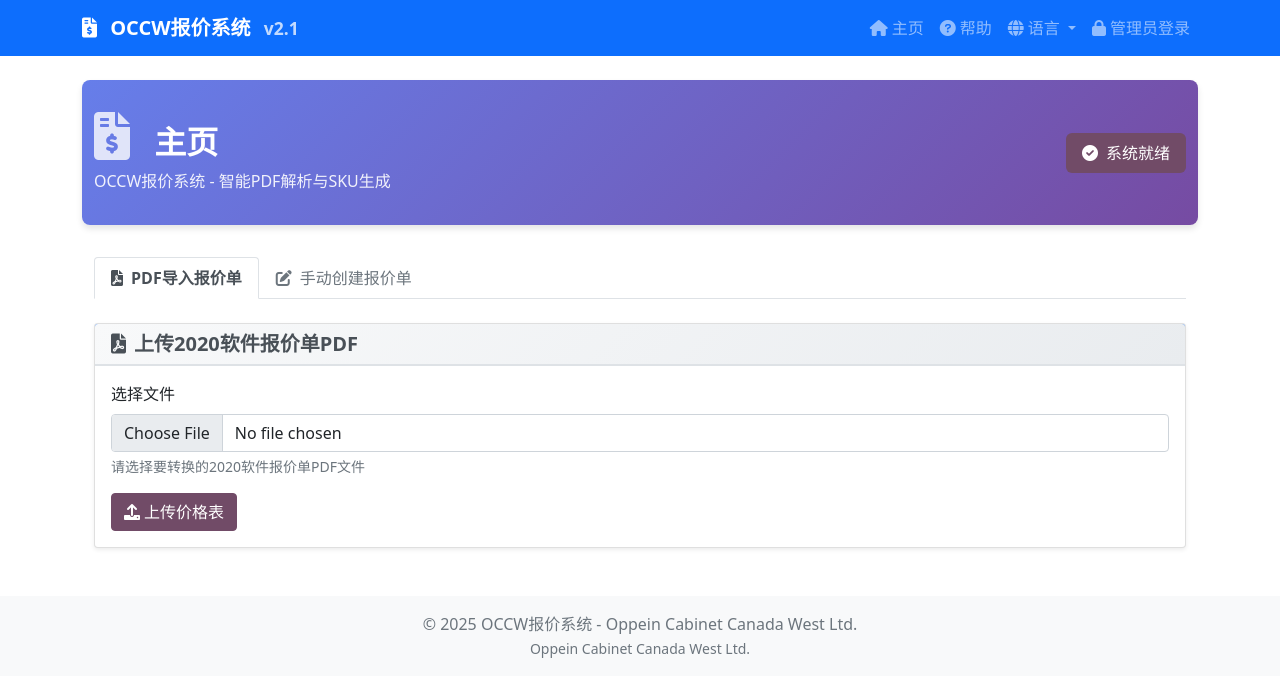
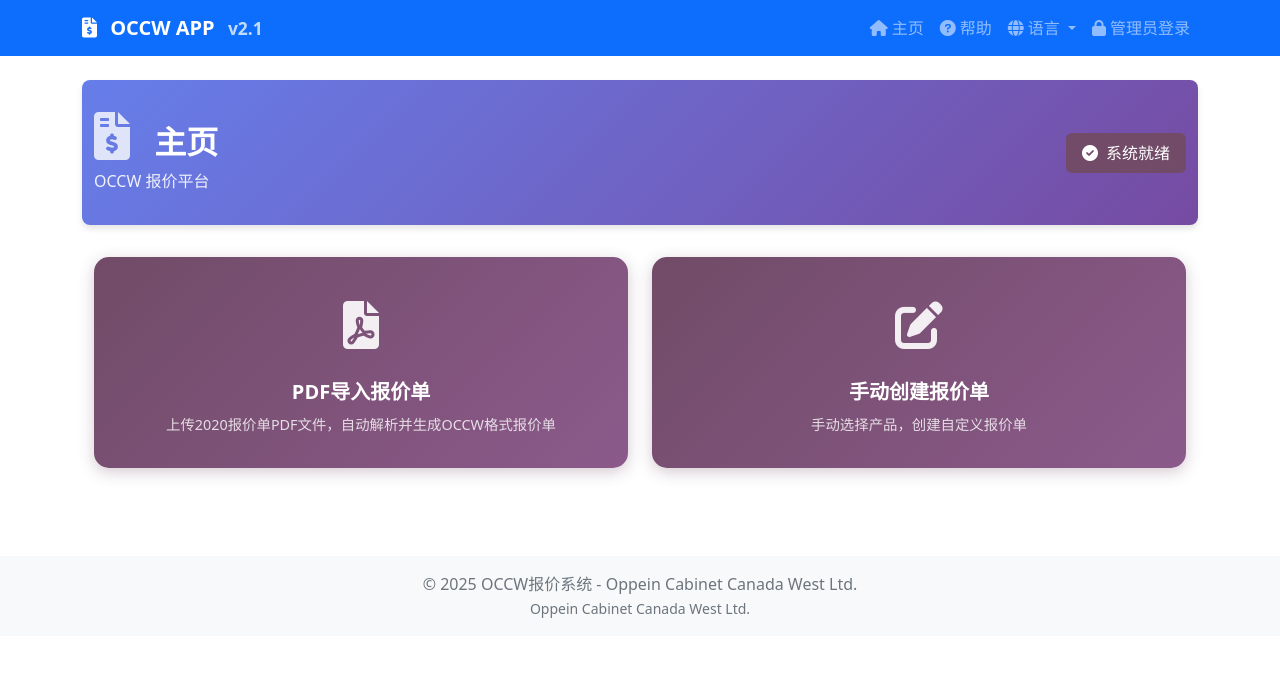
Before and after one commit to Grant-Huang/occw-utils-app, a Flask app: page / in a window 1280 px wide. Shown: the top 697 px of the page. Run offline with Flask 3, Linux system fonts and the light colour scheme.

Commit message:
v2.8.0: 重构主页为APP入口平台 - 将软件名称改为OCCW APP - 主页介绍文字改为OCCW 报价平台 - 将标签页改为方形APP图标设计 - 添加APP导航功能和返回主页功能 - 更新翻译文件支持新的APP描述 - 更新README和设计文档中的系统名称

```diff
--- a/templates/index.html
+++ b/templates/index.html
@@ -26,29 +26,40 @@
 <div class="container-fluid">
     <div class="row justify-content-center">
         <div class="col-12">
-            <!-- 标签页导航 -->
-            <ul class="nav nav-tabs mb-4" id="mainTabs" role="tablist">
-                <li class="nav-item" role="presentation">
-                    <button class="nav-link active" id="pdf-import-tab" data-bs-toggle="tab" data-bs-target="#pdf-import" type="button" role="tab">
-                        <i class="fas fa-file-pdf me-2"></i>{{ t('pdf_import_quote') }}
-                    </button>
-                </li>
-                <li class="nav-item" role="presentation">
-                    <button class="nav-link" id="manual-create-tab" data-bs-toggle="tab" data-bs-target="#manual-create" type="button" role="tab">
-                        <i class="fas fa-edit me-2"></i>{{ t('manual_create_quote') }}
-                    </button>
-                </li>
-            </ul>
+            <!-- APP图标导航 -->
+            <div class="row mb-4">
+                <div class="col-md-6 mb-3">
+                    <div class="app-icon-card" onclick="showPdfImportApp()">
+                        <div class="app-icon">
+                            <i class="fas fa-file-pdf"></i>
+                        </div>
+                        <div class="app-title">{{ t('pdf_import_quote') }}</div>
+                        <div class="app-description">{{ t('pdf_import_desc') }}</div>
+                    </div>
+                </div>
+                <div class="col-md-6 mb-3">
+                    <div class="app-icon-card" onclick="showManualCreateApp()">
+                        <div class="app-icon">
+                            <i class="fas fa-edit"></i>
+                        </div>
+                        <div class="app-title">{{ t('manual_create_quote') }}</div>
+                        <div class="app-description">{{ t('manual_create_desc') }}</div>
+                    </div>
+                </div>
+            </div>
 
-            <!-- 标签页内容 -->
-            <div class="tab-content" id="mainTabsContent">
-                <!-- PDF导入标签页 -->
-                <div class="tab-pane fade show active" id="pdf-import" role="tabpanel">
+            <!-- APP内容区域 -->
+            <div id="appContent">
+                <!-- PDF导入APP -->
+                <div id="pdf-import-app" class="app-content" style="display: none;">
                     <div class="card shadow-sm">
-                        <div class="card-header bg-primary text-white">
+                        <div class="card-header bg-primary text-white d-flex justify-content-between align-items-center">
                             <h5 class="card-title mb-0">
                                 <i class="fas fa-file-pdf me-2"></i>{{ t('upload_pdf_quote') }}
                             </h5>
+                            <button type="button" class="btn btn-outline-light btn-sm" onclick="showHomePage()">
+                                <i class="fas fa-arrow-left me-1"></i>{{ t('back_to_home') }}
+                            </button>
                         </div>
                         <div class="card-body">
                             <form id="quotationForm" enctype="multipart/form-data">
@@ -73,13 +84,16 @@
 
                 </div>
 
-                <!-- 手动创建报价单标签页 -->
-                <div class="tab-pane fade" id="manual-create" role="tabpanel">
+                <!-- 手动创建报价单APP -->
+                <div id="manual-create-app" class="app-content" style="display: none;">
                     <div class="card shadow-sm">
-                        <div class="card-header bg-success text-white">
+                        <div class="card-header bg-success text-white d-flex justify-content-between align-items-center">
                             <h5 class="card-title mb-0">
                                 <i class="fas fa-edit me-2"></i>{{ t('manual_create_quote') }}
                             </h5>
+                            <button type="button" class="btn btn-outline-light btn-sm" onclick="showHomePage()">
+                                <i class="fas fa-arrow-left me-1"></i>{{ t('back_to_home') }}
+                            </button>
                         </div>
                         <div class="card-body">
                             <!-- 添加产品按钮 -->
@@ -194,6 +208,74 @@
 
 {% block extra_css %}
 <style>
+/* APP图标样式 */
+.app-icon-card {
+    background: linear-gradient(135deg, #714B67 0%, #8B5A8B 100%);
+    border-radius: 15px;
+    padding: 2rem;
+    text-align: center;
+    color: white;
+    cursor: pointer;
+    transition: all 0.3s ease;
+    box-shadow: 0 4px 15px rgba(113, 75, 103, 0.3);
+    min-height: 200px;
+    display: flex;
+    flex-direction: column;
+    justify-content: center;
+    align-items: center;
+}
+
+.app-icon-card:hover {
+    transform: translateY(-5px);
+    box-shadow: 0 8px 25px rgba(113, 75, 103, 0.4);
+}
+
+.app-icon {
+    font-size: 3rem;
+    margin-bottom: 1rem;
+    opacity: 0.9;
+}
+
+.app-title {
+    font-size: 1.25rem;
+    font-weight: bold;
+    margin-bottom: 0.5rem;
+}
+
+.app-description {
+    font-size: 0.9rem;
+    opacity: 0.8;
+    line-height: 1.4;
+}
+
+.app-content {
+    animation: fadeIn 0.3s ease-in;
+}
+
+@keyframes fadeIn {
+    from { opacity: 0; transform: translateY(10px); }
+    to { opacity: 1; transform: translateY(0); }
+}
+
+/* 主页欢迎区域 */
+.home-welcome {
+    text-align: center;
+    padding: 2rem 0;
+    background: linear-gradient(135deg, #f8f9fa 0%, #e9ecef 100%);
+    border-radius: 15px;
+    margin-bottom: 2rem;
+}
+
+.home-welcome h2 {
+    color: #714B67;
+    margin-bottom: 1rem;
+}
+
+.home-welcome p {
+    color: #6c757d;
+    font-size: 1.1rem;
+    margin-bottom: 0;
+}
 .custom-file-input-container {
     position: relative;
 }
@@ -241,6 +323,34 @@
 {% block extra_js %}
 <script>
 let currentProducts = [];
+
+// APP导航函数
+function showPdfImportApp() {
+    $('.app-icon-card').hide();
+    $('#pdf-import-app').show();
+    $('#manual-create-app').hide();
+    $('#quotationResult').hide();
+}
+
+function showManualCreateApp() {
+    $('.app-icon-card').hide();
+    $('#pdf-import-app').hide();
+    $('#manual-create-app').show();
+    $('#quotationResult').hide();
+}
+
+function showHomePage() {
+    $('.app-icon-card').show();
+    $('#pdf-import-app').hide();
+    $('#manual-create-app').hide();
+    $('#quotationResult').hide();
+
+    // 清空文件输入
+    $('#quotationFile').val('');
+
+    // 隐藏上传进度
+    $('#uploadProgress').hide();
+}
 
 // 自动语言检测函数
 function autoDetectLanguage() {
@@ -333,6 +443,9 @@ $(document).ready(function() {
 
                     // 保存原始PDF文本供后续使用
                     window.currentPdfText = response.raw_text;
+
+                    // 显示结果区域
+                    $('#quotationResult').show();
 
                     // 显示成功消息并提示可以查看PDF文本
                     showAlert('报价单解析成功！点击"PDF文本"按钮可查看原始PDF内容', 'success');
--- a/translations.py
+++ b/translations.py
@@ -6,7 +6,7 @@
 TRANSLATIONS = {
     'zh': {
         # 系统基础
-        'system_name': 'OCCW报价系统',
+        'system_name': 'OCCW APP',
         'company_name': '加西欧派',
         'company_full_name': 'Oppein Cabinet Canada West Ltd.',
         'copyright': '© 2025 OCCW报价系统 - Oppein Cabinet Canada West Ltd.',
@@ -215,7 +215,10 @@ TRANSLATIONS = {
 
         # 主页标签页
         'pdf_import_quote': 'PDF导入报价单',
+        'pdf_import_desc': '上传2020报价单PDF文件，自动解析并生成OCCW格式报价单',
         'manual_create_quote': '手动创建报价单',
+        'manual_create_desc': '手动选择产品，创建自定义报价单',
+        'back_to_home': '返回主页',
         'upload_pdf_quote': '上传2020软件报价单PDF',
         'no_file_selected': '未选择任何文件',
         'processing_pdf': '正在处理PDF文件...',
@@ -615,7 +618,7 @@ TRANSLATIONS = {
         'large_file_processing_patience': '大文件处理时请耐心等待，避免重复操作',
 
         # 页面标题和状态
-        'home_subtitle': 'OCCW报价系统 - 智能PDF解析与SKU生成',
+        'home_subtitle': 'OCCW 报价平台',
         'system_status_ready': '系统就绪',
         'help_documentation': '帮助文档',
         'price_management_status': '价格管理',
@@ -786,7 +789,7 @@ TRANSLATIONS = {
 
     'en': {
         # System Basic
-        'system_name': 'OCCW Quote System',
+        'system_name': 'OCCW APP',
         'company_name': 'Oppein West',
         'company_full_name': 'Oppein Cabinet Canada West Ltd.',
         'copyright': '© 2025 OCCW Quote System - Oppein Cabinet Canada West Ltd.',
@@ -871,7 +874,10 @@ TRANSLATIONS = {
 
         # Home Page Tabs
         'pdf_import_quote': 'PDF Import Quote',
+        'pdf_import_desc': 'Upload 2020 quote PDF file, automatically parse and generate OCCW format quote',
         'manual_create_quote': 'Manual Create Quote',
+        'manual_create_desc': 'Manually select products to create custom quote',
+        'back_to_home': 'Back to Home',
         'upload_pdf_quote': 'Upload 2020 Software Quote PDF',
         'no_file_selected': 'No file selected',
         'processing_pdf': 'Processing PDF file...',
@@ -1169,7 +1175,7 @@ TRANSLATIONS = {
         'large_file_processing_patience': 'Please be patient when processing large files, avoid repeated operations',
 
         # Page Titles and Status
-        'home_subtitle': 'OCCW Quote System - Intelligent PDF Parsing and SKU Generation',
+        'home_subtitle': 'OCCW Quote Platform',
         'system_status_ready': 'System Ready',
         'help_documentation': 'Help Documentation',
         'price_management_status': 'Price Management',
@@ -1464,7 +1470,7 @@ TRANSLATIONS = {
 
     'fr': {
         # Système de base
-        'system_name': 'Système de Devis OCCW',
+        'system_name': 'OCCW APP',
         'company_name': 'Oppein Ouest',
         'company_full_name': 'Oppein Cabinet Canada West Ltd.',
         'copyright': '© 2025 Système de Devis OCCW - Oppein Cabinet Canada West Ltd.',
@@ -1549,7 +1555,10 @@ TRANSLATIONS = {
 
         # Page d'Accueil - Onglets
         'pdf_import_quote': 'Import PDF Devis',
+        'pdf_import_desc': 'Télécharger le fichier PDF de devis 2020, analyser automatiquement et générer le devis au format OCCW',
         'manual_create_quote': 'Créer Devis Manuel',
+        'manual_create_desc': 'Sélectionner manuellement les produits pour créer un devis personnalisé',
+        'back_to_home': 'Retour à l\'Accueil',
         'upload_pdf_quote': 'Télécharger Devis PDF Logiciel 2020',
         'no_file_selected': 'Aucun fichier sélectionné',
         'processing_pdf': 'Traitement du fichier PDF...',
@@ -1847,7 +1856,7 @@ TRANSLATIONS = {
         'large_file_processing_patience': 'Veuillez être patient lors du traitement de gros fichiers, éviter les opérations répétées',
 
         # Titres de Page et Statuts
-        'home_subtitle': 'Système de Devis OCCW - Analyse PDF Intelligente et Génération SKU',
+        'home_subtitle': 'Plateforme de Devis OCCW',
         'system_status_ready': 'Système Prêt',
         'help_documentation': 'Documentation d\'Aide',
         'price_management_status': 'Gestion des Prix',
--- a/version.py
+++ b/version.py
@@ -7,9 +7,9 @@ VERSION = "2.1"
 VERSION_NAME = "OCCW报价系统 v2.1"
 COMPANY_NAME_ZH = "加西欧派"
 COMPANY_NAME_EN = "Oppein Cabinet Canada West Ltd."
-SYSTEM_NAME_ZH = "OCCW报价系统"
-SYSTEM_NAME_EN = "OCCW Quote System"
-SYSTEM_NAME_FR = "Système de Devis OCCW"
+SYSTEM_NAME_ZH = "OCCW APP"
+SYSTEM_NAME_EN = "OCCW APP"
+SYSTEM_NAME_FR = "OCCW APP"
 
 # 版本历史
 VERSION_HISTORY = {
```
Also changed, not shown: OCCW报价系统设计文档.md (+2 -2 lines), README.md, 4 other files.
